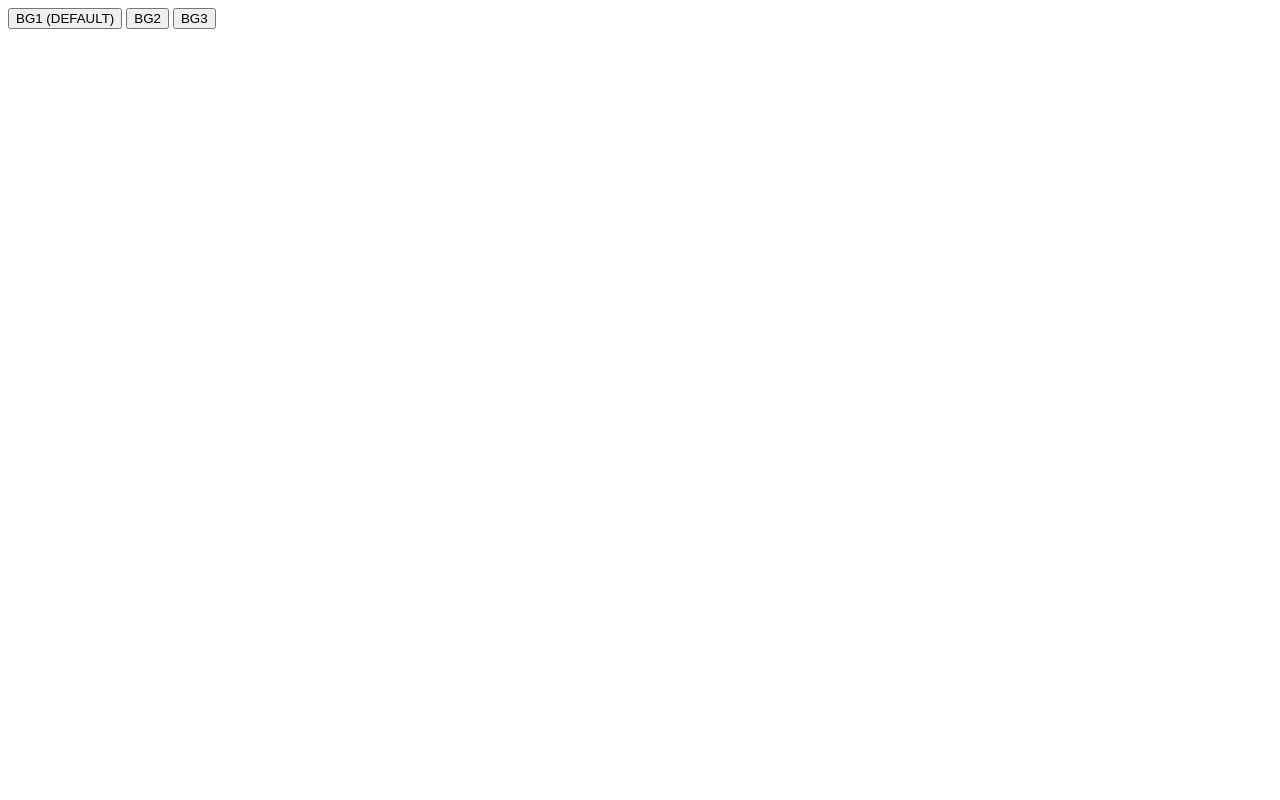
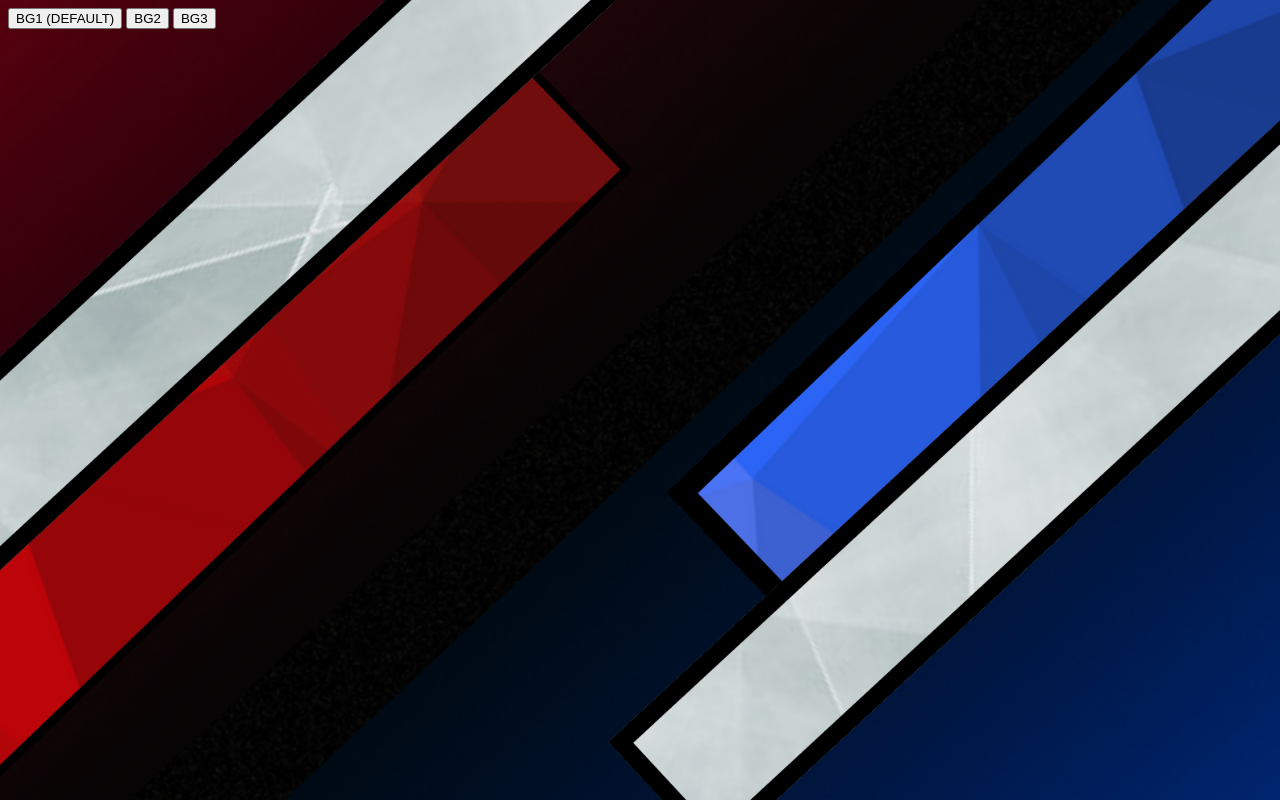
Before and after one commit to metalwindgear/Hpage, a plain HTML site: page index.html in a window 1280 px wide. Drawn offline with Linux system fonts and the light colour scheme.

Commit message:
Update index.html

```diff
--- a/index.html
+++ b/index.html
@@ -19,7 +19,7 @@
     body {
       display: flex;
       flex-direction: column;
-      background: url("bg1");
+      background: url("bg1.png");
       repeat: no-repeat;
       background-size: cover;
       background-position: center;
```
